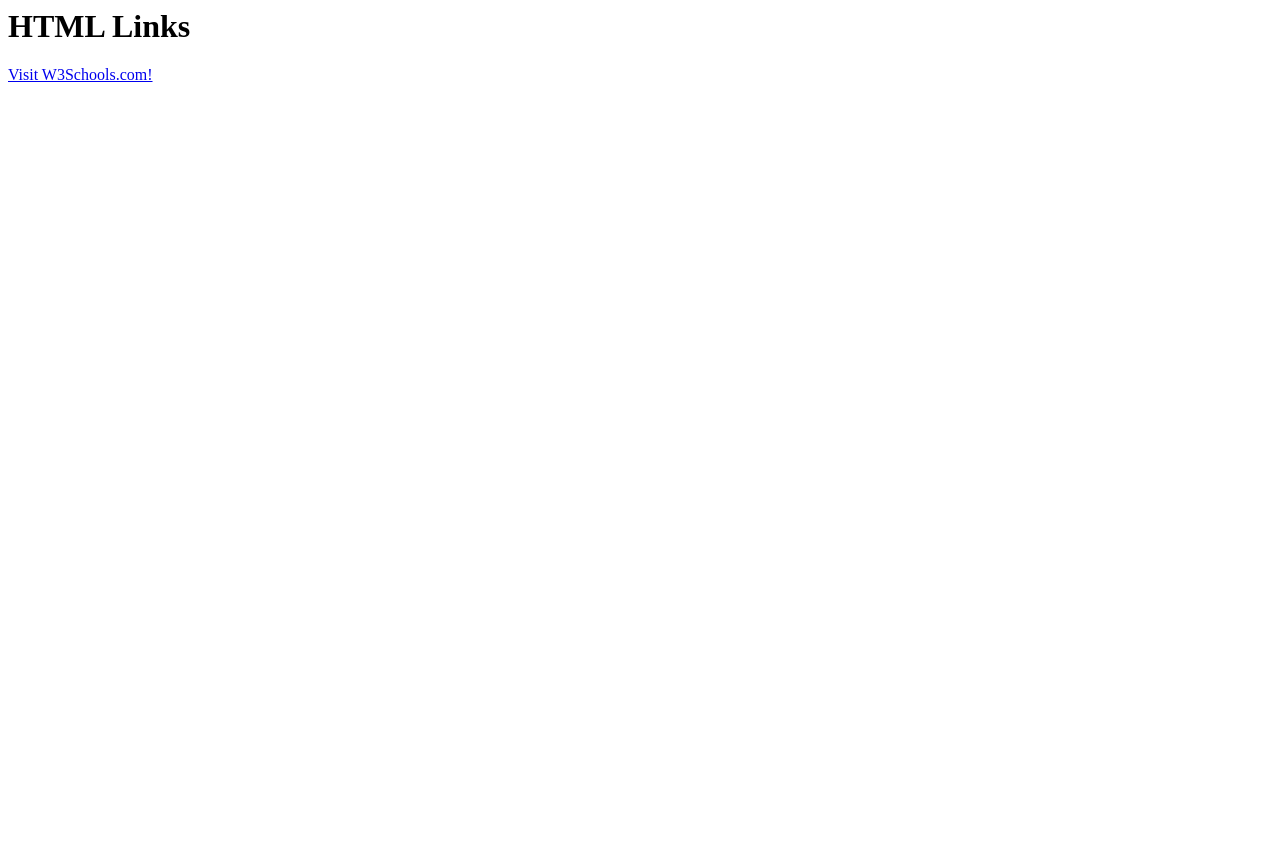
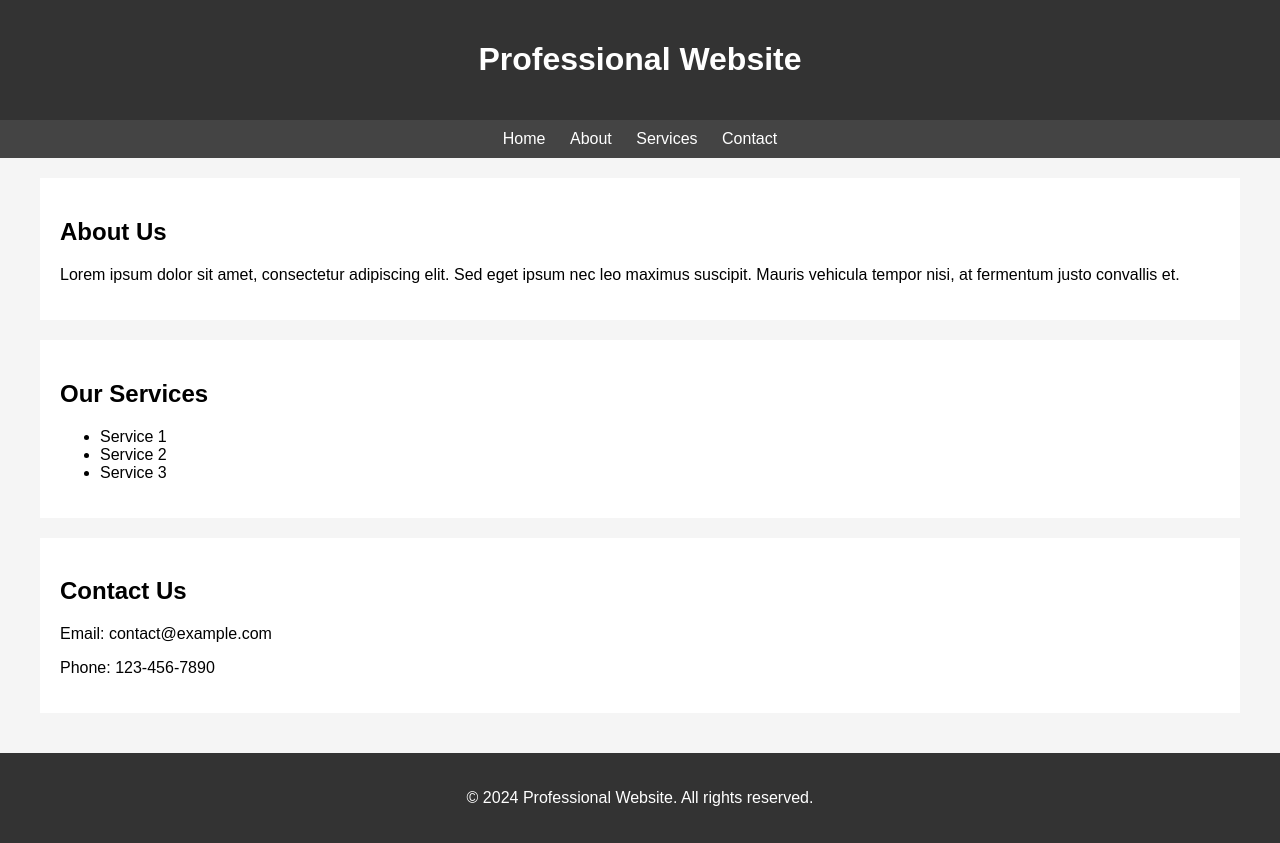
Before and after one commit to VikraRishi/mywebsite, a plain HTML site: page index.html in a window 1280 px wide. Before the commit the page ends 800 px from the top, so only its background shows below. Drawn offline with Linux system fonts and the light colour scheme.

Commit message:
Update index.html

```diff
--- a/index.html
+++ b/index.html
@@ -1,8 +1,86 @@
-<html>
+<!DOCTYPE html>
+<html lang="en">
+<head>
+    <meta charset="UTF-8">
+    <meta name="viewport" content="width=device-width, initial-scale=1.0">
+    <title>Professional Website</title>
+    <style>
+        /* CSS styles go here */
+        body {
+            font-family: Arial, sans-serif;
+            margin: 0;
+            padding: 0;
+            background-color: #f5f5f5;
+        }
+        header {
+            background-color: #333;
+            color: #fff;
+            padding: 20px;
+            text-align: center;
+        }
+        nav {
+            background-color: #444;
+            color: #fff;
+            text-align: center;
+            padding: 10px 0;
+        }
+        nav a {
+            color: #fff;
+            text-decoration: none;
+            margin: 0 10px;
+        }
+        nav a:hover {
+            text-decoration: underline;
+        }
+        .container {
+            max-width: 1200px;
+            margin: 0 auto;
+            padding: 20px;
+        }
+        section {
+            padding: 20px;
+            margin-bottom: 20px;
+            background-color: #fff;
+        }
+        footer {
+            background-color: #333;
+            color: #fff;
+            text-align: center;
+            padding: 20px 0;
+        }
+    </style>
+</head>
 <body>
-
-<h1>HTML Links</h1>
-
-<p><a href="https://www.w3schools.com/">Visit W3Schools.com!</a></p>
+    <header>
+        <h1>Professional Website</h1>
+    </header>
+    <nav>
+        <a href="#">Home</a>
+        <a href="#">About</a>
+        <a href="#">Services</a>
+        <a href="#">Contact</a>
+    </nav>
+    <div class="container">
+        <section>
+            <h2>About Us</h2>
+            <p>Lorem ipsum dolor sit amet, consectetur adipiscing elit. Sed eget ipsum nec leo maximus suscipit. Mauris vehicula tempor nisi, at fermentum justo convallis et.</p>
+        </section>
+        <section>
+            <h2>Our Services</h2>
+            <ul>
+                <li>Service 1</li>
+                <li>Service 2</li>
+                <li>Service 3</li>
+            </ul>
+        </section>
+        <section>
+            <h2>Contact Us</h2>
+            <p>Email: contact@example.com</p>
+            <p>Phone: 123-456-7890</p>
+        </section>
+    </div>
+    <footer>
+        <p>&copy; 2024 Professional Website. All rights reserved.</p>
+    </footer>
 </body>
 </html>
```
